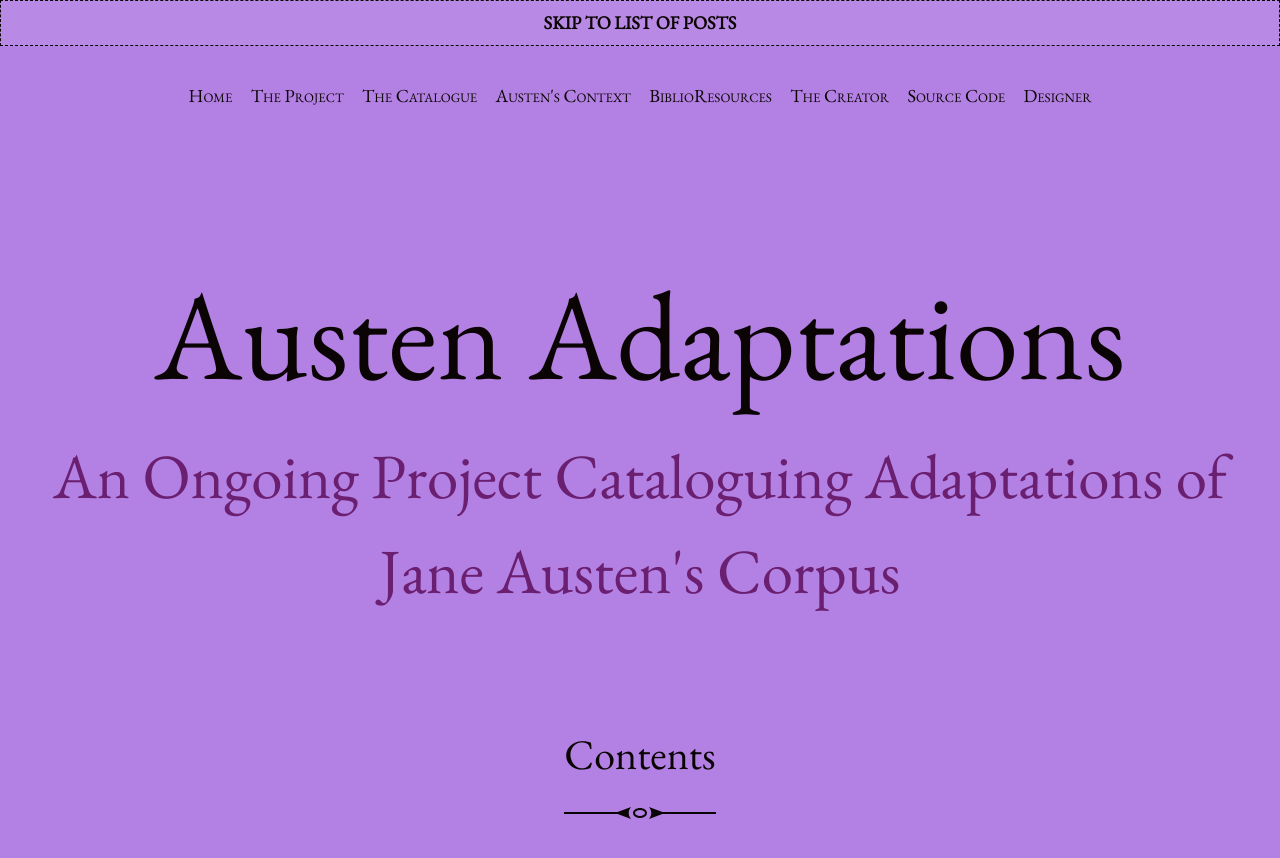
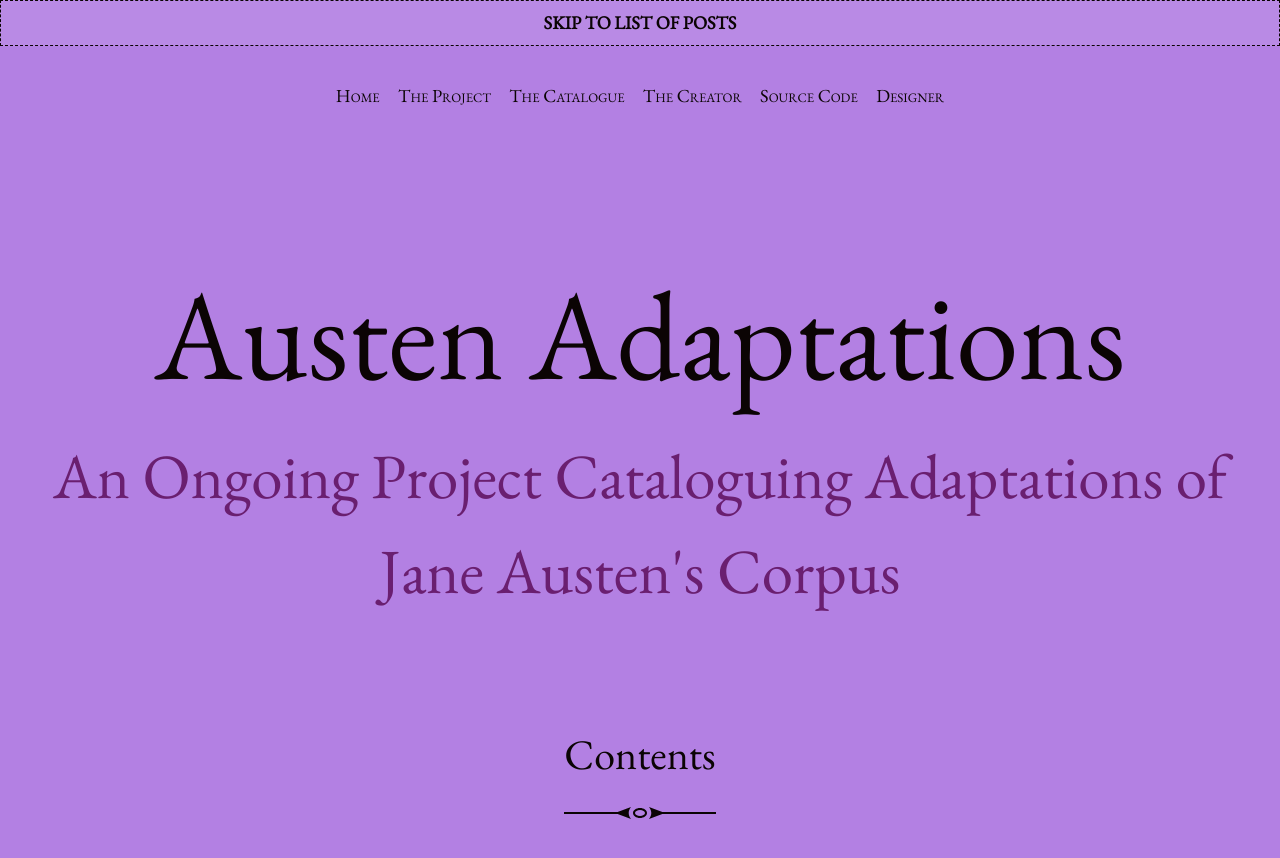
Before and after one commit to imangareeboo/Austen_Adaptations, a Jekyll site: the page built from index.html, in a window 1280 px wide and 900 px high. Shown: the top 858 px of the window. Built offline with Jekyll 4.4.1, drawn with Linux system fonts in a browser that asks for light colours; some of the changed text lies outside the part shown.

Commit message:
Update menu.yml

```diff
--- a/_data/menu.yml
+++ b/_data/menu.yml
@@ -3,12 +3,6 @@
 
 - title: The Catalogue
   url: /about.html
-
-- title: Austen's Context
-  url: /austencontemps
-
-- title: BiblioResources
-  url: /biblioresources.html
 
 - title: The Creator
   url: https://imangareeboo.github.io
```
